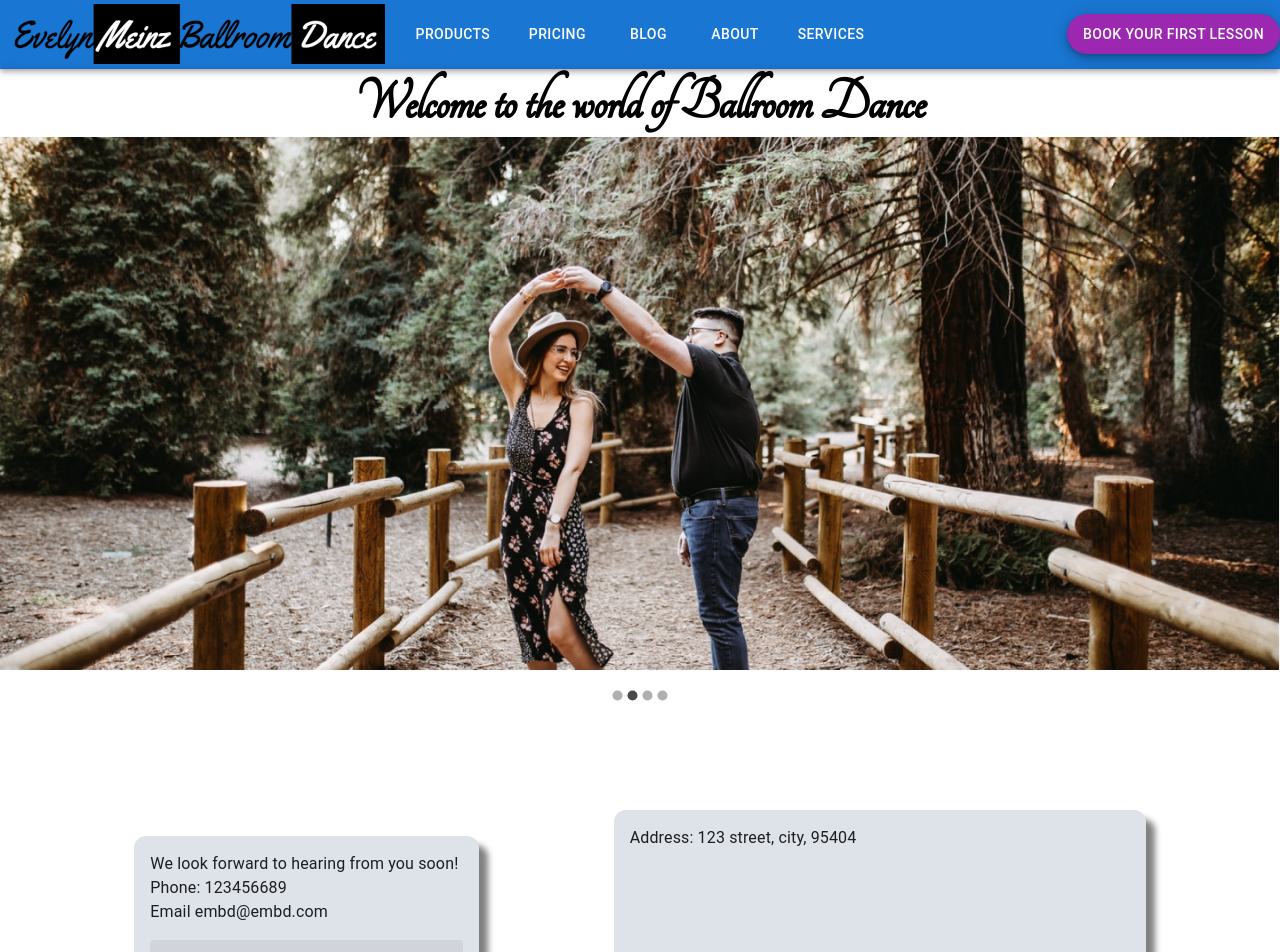
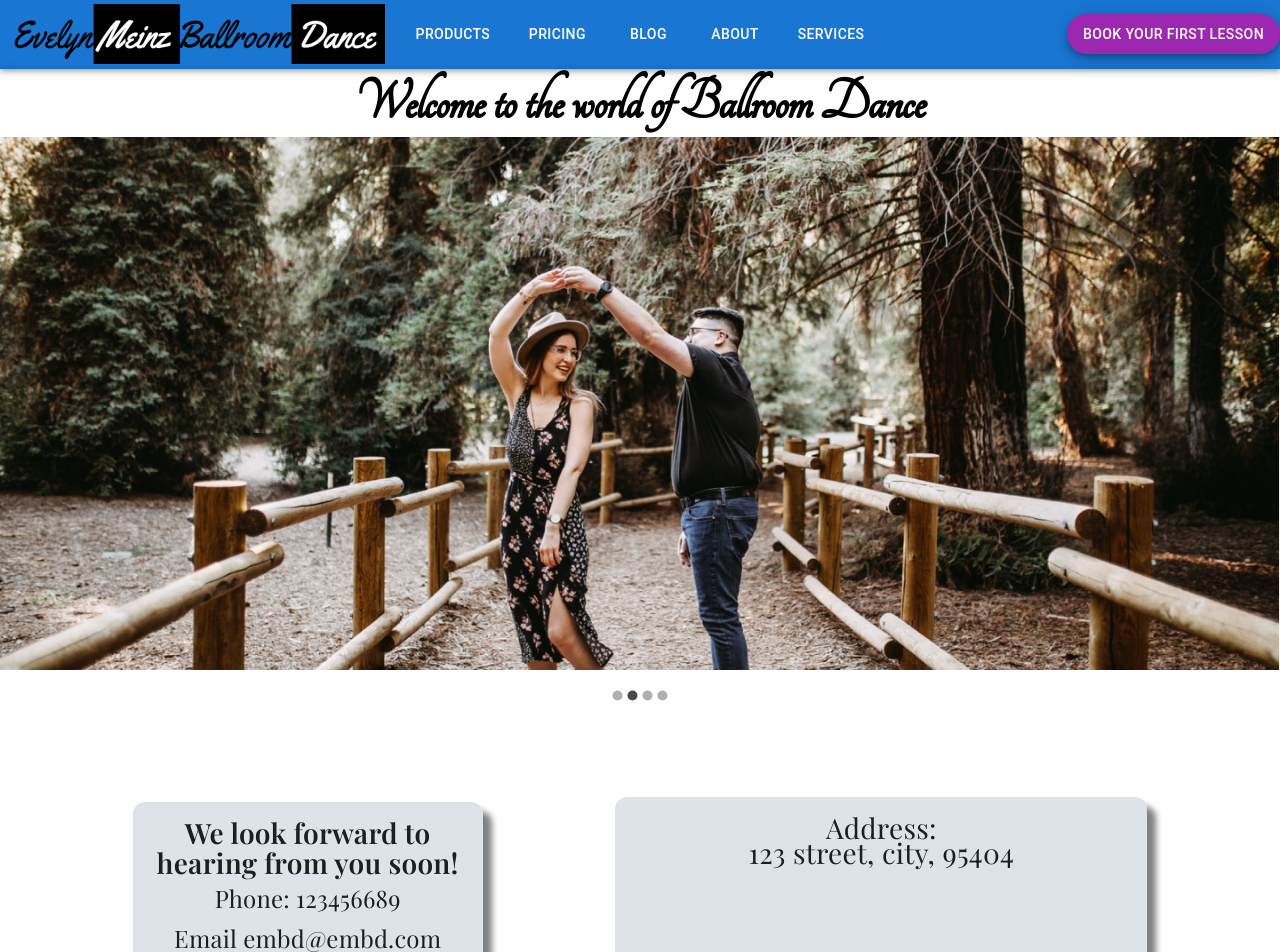
Before and after one commit to th2n10s4u/embd-website, a React (Create React App) app: page / in a window 1280 px wide. Shown: the top 952 px of the page. Built offline with nearby package versions, Linux system fonts and the light colour scheme.

Commit message:
Update Contact.js
Added styling to typography

```diff
--- a/src/assets/components/Contact.js
+++ b/src/assets/components/Contact.js
@@ -9,7 +9,6 @@ export default function Contact() {
         elevation={0}
         sx={{
           minHeight: 700,
-          minWidth: "600px",
           display: "flex",
           flexDirection: "row",
           justifyContent: "space-evenly",
@@ -19,20 +18,49 @@ export default function Contact() {
         <Card
           elevation={0}
           sx={{
-            maxWidth: 650,
+            maxWidth: "350px",
             maxHeight: 550,
             alignSelf: "center",
             marginBottom: "25px",
-            //(MAKE ALL OF THE BELOW STYLING CONDITIONAL WITH PROPS.BACKGROUND)
             background: "#DEE2E9",
             boxShadow: "9px 9px 6px grey",
             borderRadius: "12px",
           }}
         >
           <CardContent>
-            <Typography>We look forward to hearing from you soon!</Typography>
-            <Typography>Phone: 123456689</Typography>
-            <Typography>Email embd@embd.com</Typography>
+            <Typography
+              sx={{
+                fontFamily: "Playfair Display",
+                fontWeight: "600",
+                fontSize: "28px",
+                lineHeight: "30px",
+                textAlign: "center",
+              }}
+            >
+              We look forward to hearing from you soon!
+            </Typography>
+            <Typography
+              sx={{
+                fontFamily: "Playfair Display",
+                fontWeight: "400",
+                fontSize: "24px",
+                lineHeight: "40px",
+                textAlign: "center",
+              }}
+            >
+              Phone: 123456689
+            </Typography>
+            <Typography
+              sx={{
+                fontFamily: "Playfair Display",
+                fontWeight: "400",
+                fontSize: "24px",
+                lineHeight: "40px",
+                textAlign: "center",
+              }}
+            >
+              Email embd@embd.com
+            </Typography>
             <ContactForm />
           </CardContent>
         </Card>
@@ -43,14 +71,34 @@ export default function Contact() {
             maxHeight: 550,
             alignSelf: "center",
             marginBottom: "25px",
-            //(MAKE ALL OF THE BELOW STYLING CONDITIONAL WITH PROPS.BACKGROUND)
             background: "#DEE2E9",
             boxShadow: "9px 9px 6px grey",
             borderRadius: "12px",
           }}
         >
           <CardContent>
-            <Typography>Address: 123 street, city, 95404</Typography>
+            <Typography
+              sx={{
+                fontFamily: "Playfair Display",
+                fontWeight: "400",
+                fontSize: "28px",
+                lineHeight: "30px",
+                textAlign: "center",
+              }}
+            >
+              Address:
+            </Typography>
+            <Typography
+              sx={{
+                fontFamily: "Playfair Display",
+                fontWeight: "400",
+                fontSize: "28px",
+                lineHeight: "20px",
+                textAlign: "center",
+              }}
+            >
+              123 street, city, 95404
+            </Typography>
             <Box
               ClassName="MapBox"
               sx={{
```
